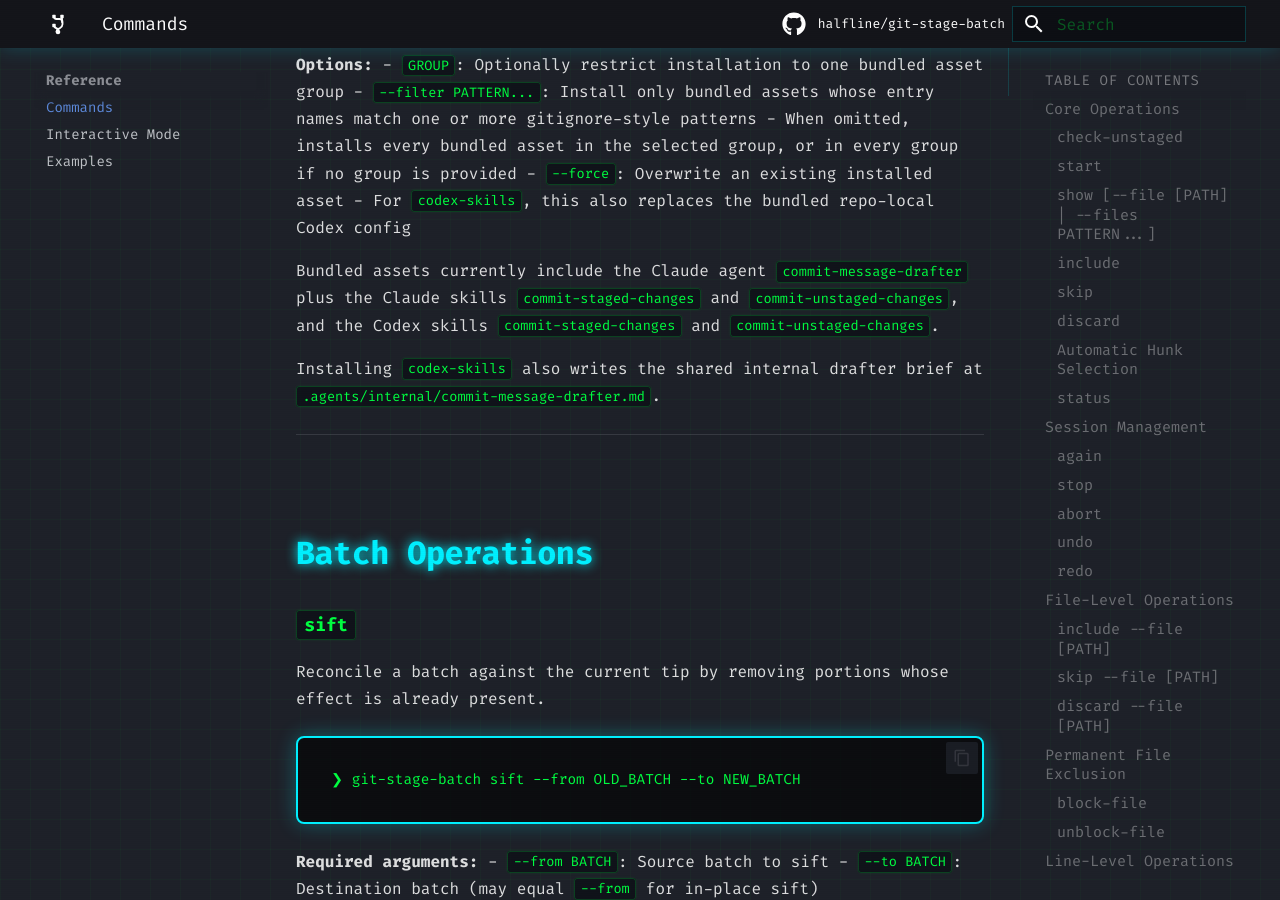
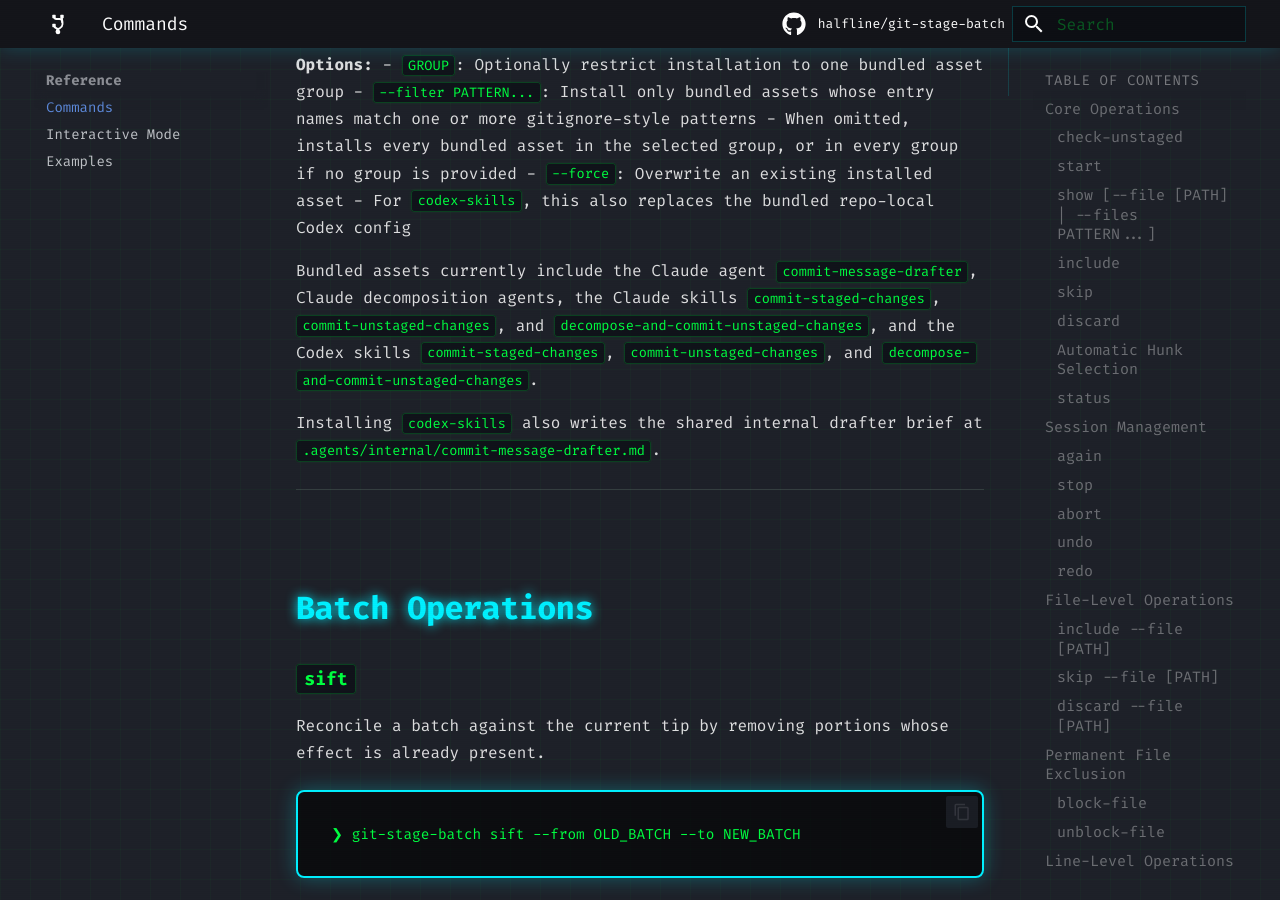
Before and after one commit to halfline/git-stage-batch, an MkDocs documentation site: the page built from docs/commands.md, in a window 1280 px wide and 900 px high, scrolled down 22648 px. Built offline with MkDocs 1.6.1 and Material for MkDocs 9.7.7, drawn with Linux system fonts in a browser that asks for light colours; comment, search, counter and statistics services are not loaded.

Commit message:
docs: Document decompose assistant assets
The assistant asset documentation lists the bundled commit-focused Claude
and Codex skills and describes where install-assets writes each group.

Users cannot discover from the docs that unfiltered installs now include
decomposition skills or that the Claude bundle contains phase helper agents
for that workflow.

This commit updates the assistant setup page and install-assets command
reference to name the new decomposition assets.

The assistant asset series now documents the installable Claude and Codex
decomposition workflows.

```diff
--- a/docs/commands.md
+++ b/docs/commands.md
@@ -809,9 +809,11 @@ assistant can discover them automatically.
   - For `codex-skills`, this also replaces the bundled repo-local Codex config
 
 Bundled assets currently include the Claude agent
-`commit-message-drafter` plus the Claude skills
-`commit-staged-changes` and `commit-unstaged-changes`, and the Codex skills
-`commit-staged-changes` and `commit-unstaged-changes`.
+`commit-message-drafter`, Claude decomposition agents, the Claude skills
+`commit-staged-changes`, `commit-unstaged-changes`, and
+`decompose-and-commit-unstaged-changes`, and the Codex skills
+`commit-staged-changes`, `commit-unstaged-changes`, and
+`decompose-and-commit-unstaged-changes`.
 
 Installing `codex-skills` also writes the shared internal drafter brief at
 `.agents/internal/commit-message-drafter.md`.
```
Also changed, not shown: docs/ai-assistants.md (+4 -0 lines).
